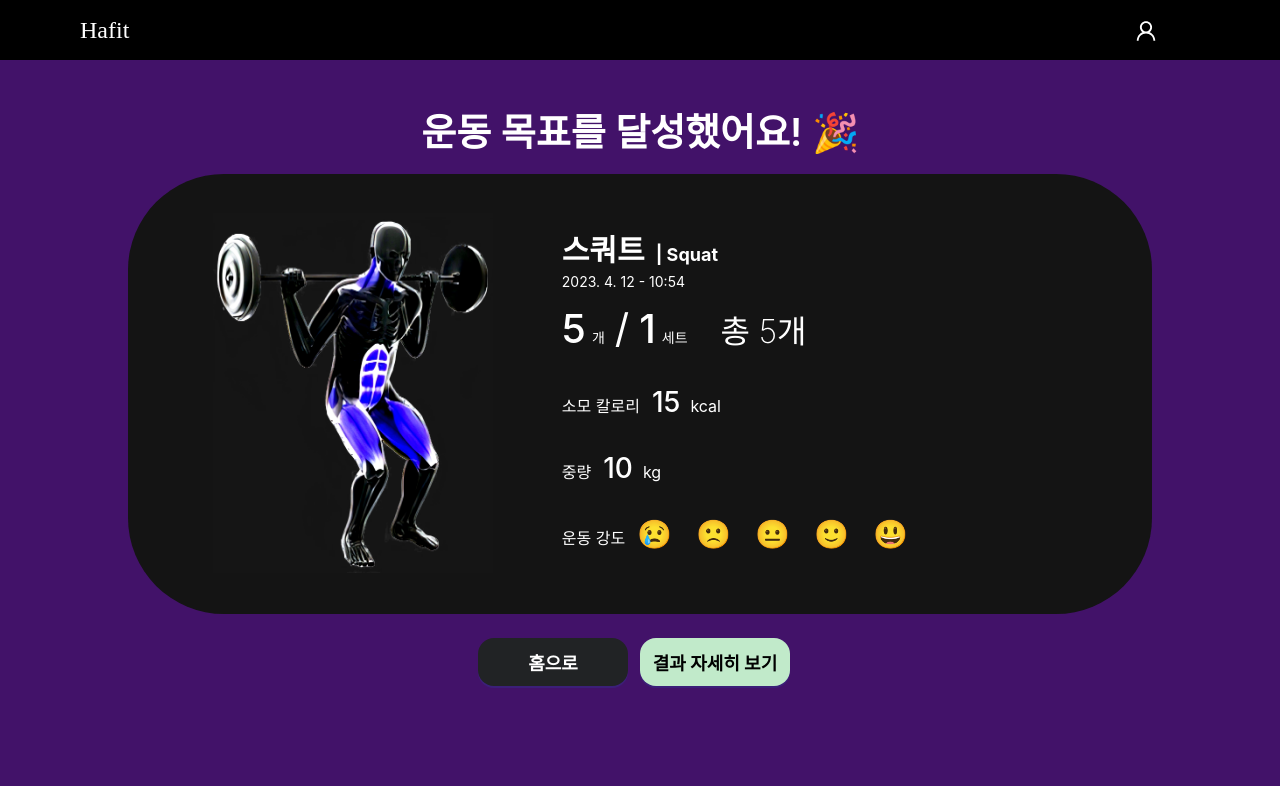
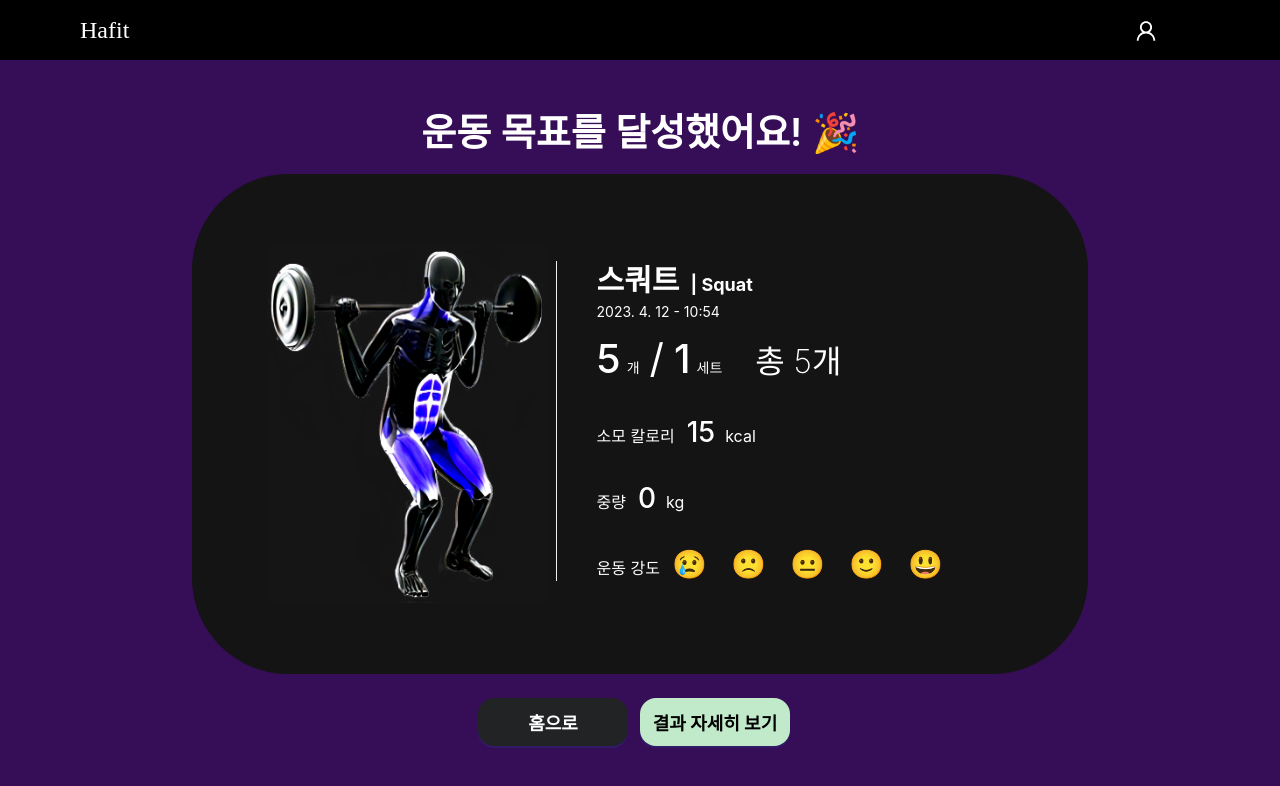
Before and after one commit to Team-HAFIT/HAFIT-Client, a React (Create React App) app in the folder hafit-fe/: page /exec/result in a window 1280 px wide. Shown: the top 786 px of the page. Built offline with nearby package versions, Linux system fonts and the light colour scheme; a web font is replaced by a local one.

Commit message:
[HOTFIX] 중간 평가 전, 급하게 수정 필요한 부분 처리

```diff
--- a/hafit-fe/src/App.js
+++ b/hafit-fe/src/App.js
@@ -42,6 +42,7 @@ function App() {
           <Route path="/prepare" element={<PreparingPage />} />
 
           <Route path="/main" element={<LoginMain />} />
+          <Route path="/mainpage" element={<LoginMain />} />
           <Route path="/squat/setting" element={<SquatSetting />} />
 
           <Route path="/exec/result" element={<SquatResult />} />
--- a/hafit-fe/src/components/MainNavbar.jsx
+++ b/hafit-fe/src/components/MainNavbar.jsx
@@ -76,9 +76,13 @@ function MainHeader() {
           <Link to="/calendar">모바일 메뉴2</Link>
         </Menu.Item>
       </React.Fragment>
-
+      <Menu.Item key="/exec/rest" >
+          <Link to="/exec/rest">
+            ...
+          </Link>
+        </Menu.Item>
       <Menu.Item style={{ marginLeft: "auto", marginRight: "80px" }}>
-        <Dropdown overlay={menu} trigger={["click"]}>
+       <Dropdown overlay={menu} trigger={["click"]}>
           <a
             href="/#"
             className="ant-dropdown-link"
--- a/hafit-fe/src/pages/JoinPage.jsx
+++ b/hafit-fe/src/pages/JoinPage.jsx
@@ -7,6 +7,7 @@ import {
   Row,
   Select,
   Typography,
+  Modal
 } from "antd";
 import React, { useState } from "react";
 import { useNavigate } from "react-router-dom";
@@ -24,6 +25,23 @@ const { Title } = Typography;
 const JoinPage = () => {
   const [loading, setLoading] = useState(false); // 요청 중 여부 상태 저장용 state
   const navigate = useNavigate(); // 페이지 이동을 위해 useNavigate hook 사용
+  const [form] = Form.useForm();
+  const [agreed, setAgreed] = useState(false);
+  const [phone, setPhone] = useState(""); // 전화번호 입력값 상태 저장
+  const [modalVisible, setModalVisible] = useState(false); // 모달 표시 여부 상태값
+
+  const handleAgreeChange = (e) => {
+    setAgreed(e.target.checked);
+  };
+
+  const handlePhoneChange = (value) => {
+    setPhone(JSON.parse(value)); // 전화번호 입력값 상태 업데이트
+  };
+
+  const handleOk = () => {
+    setModalVisible(false);
+    navigate("/intro"); // 로그인 성공 시 메인 페이지로 이동
+  };
 
   const onFinish = (values) => {
     setLoading(true); // 요청 시작 시 로딩 중 상태로 설정
@@ -31,14 +49,14 @@ const JoinPage = () => {
     // const { email, name, password, phone } = values; // 필요한 필드들을 추출하여 객체에 저장
 
     axios
-      .post("http://172.18.9.5:8080/user/signup", values, {
+      .post("http://172.20.3.123:8080/user/signup", values, {
         headers: {
           "Content-Type": "application/json", // 요청 헤더에 Content-Type 설정
         },
       })
       .then((response) => {
         console.log(response.data); // 응답 결과 출력
-        navigate("/intro"); // 로그인 성공 시 메인 페이지로 이동
+        setModalVisible(true);
       })
       .catch((error) => {
         console.error(error.response.data);
@@ -50,18 +68,6 @@ const JoinPage = () => {
 
   const onFinishFailed = (errorInfo) => {
     console.log("Failed:", errorInfo);
-  };
-
-  const [form] = Form.useForm();
-  const [agreed, setAgreed] = useState(false);
-  const [phone, setPhone] = useState(""); // 전화번호 입력값 상태 저장
-
-  const handleAgreeChange = (e) => {
-    setAgreed(e.target.checked);
-  };
-
-  const handlePhoneChange = (value) => {
-    setPhone(JSON.parse(value)); // 전화번호 입력값 상태 업데이트
   };
 
   return (
@@ -197,6 +203,18 @@ const JoinPage = () => {
         </Row>
       </div>
       <MyFooter />
+      <Modal // 모달 추가
+        visible={modalVisible}
+        title="환영합니다!"
+        onOk={handleOk}
+        onCancel={() => setModalVisible(false)}
+        centered
+        closable={false}
+      >
+        회원 가입을 축하합니다!
+        <br />
+        로그인 후 이용해주세요 ˙ᵕ˙
+      </Modal>
     </div>
   );
 };
--- a/hafit-fe/src/pages/LoginPage.jsx
+++ b/hafit-fe/src/pages/LoginPage.jsx
@@ -20,7 +20,7 @@ const LoginPage = () => {
     setLoading(true); // 요청 시작 시 로딩 중 상태로 설정
 
     axios
-      .post("http://172.18.9.5:8080/user/login", JSON.stringify(values), {
+      .post("http://172.20.3.123:8080/user/login", JSON.stringify(values), {
         headers: {
           "Content-Type": "application/json", // 요청 헤더에 Content-Type 설정
         },
--- a/hafit-fe/src/pages/Test2.jsx
+++ b/hafit-fe/src/pages/Test2.jsx
@@ -15,7 +15,7 @@ function Signup() {
     const user = { email, password, name, phone };
 
     axios
-      .post("http://172.26.8.73:8080/user/signup", user, {
+      .post("http://172.20.3.123:8080/user/signup", user, {
         headers: {
           "Content-Type": "application/json",
         },
--- a/hafit-fe/src/pages/exercises/RestTimerPage.jsx
+++ b/hafit-fe/src/pages/exercises/RestTimerPage.jsx
@@ -6,7 +6,7 @@ import Header from "../../components/MainNavbar";
 import "../../styles/pages/restTimerPage.css";
 
 const RestTimerPage = () => {
-  const [timer, setTimer] = useState(0);
+  const [timer, setTimer] = useState(3);
   const [isExpired, setIsExpired] = useState(false);
   const [setSelectedTime] = useState(0);
   const [inputTime, setInputTime] = useState(0);
--- a/hafit-fe/src/pages/exercises/squat/SquatResult.jsx
+++ b/hafit-fe/src/pages/exercises/squat/SquatResult.jsx
@@ -1,5 +1,7 @@
 import React from "react";
 import { Button, Col, Row, Typography } from "antd";
+import { Link } from "react-router-dom";
+
 import "../../../styles/pages/squatResult.css";
 
 import MainHeader from "../../../components/MainNavbar";
@@ -15,7 +17,7 @@ const SquatResult = () => {
   }. ${currentDate.getDate()} - ${currentDate.getHours()}:${currentDate.getMinutes()}`;
 
   return (
-    <div style={{backgroundColor: "#421269", height:"100vh"}}>
+    <div className="exec-result" style={{backgroundColor: "#360d57", height:"100vh"}}>
       <MainHeader />
       <Row justify="center" style={{ marginTop: "24px" }}>
         <Col>
@@ -25,10 +27,10 @@ const SquatResult = () => {
         </Col>
       </Row>
       <Row justify="center" align="middle"
-          style={{backgroundColor: "rgb(20, 20, 20)", borderRadius: "6rem", maxWidth: "80vw", margin: "auto" }}>
+          style={{backgroundColor: "rgb(20, 20, 20)", borderRadius: "6rem", maxWidth: "70vw", margin: "auto" }}>
         <Col xs={20} md={20}>
-          <Row justify="center" align="middle" style={{ minHeight: "440px" }}>
-            <Col xs={0} md={8}>
+          <Row justify="center" align="middle" style={{ minHeight: "500px" }}>
+            <Col xs={0} md={8} >
               <div>
                 <img src={SquatMuscle} alt="사진.스쿼트 자극 부위"
                 style={{
@@ -38,7 +40,7 @@ const SquatResult = () => {
               </div>
             </Col>
             <Col xs={24} md={16}>
-              <div style={{ textAlign: "left", color: "white", marginLeft:"64px", height: "100%" }}>
+              <div style={{ textAlign: "left", color: "white", marginLeft:"40px", height: "100%", borderLeft: "1px solid #eeeeee", paddingLeft: "40px" }}>
                 <Title level={2} style={{color: "white", marginBottom: "4px", fontWeight: "bold" }}>스쿼트 <span style={{fontSize: "18px", margin: "0 4px"}}>| Squat</span></Title>
                 <p style={{margin: 0 }}>{currentDateString}</p>
                 <p><span style={{fontSize: "40px", marginRight: "6px",fontWeight: "500"}}>5</span>개
@@ -50,7 +52,7 @@ const SquatResult = () => {
                   <span style={{fontSize: "16px", marginRight: "12px"}}>소모 칼로리</span><span style={{fontSize: "28px", fontWeight:"550", marginRight: "10px"}}>15</span><span style={{fontSize:"16px"}}>kcal</span>
                 </p>
                 <p style={{margin: "32px 0"}}>
-                <span style={{fontSize: "16px", marginRight: "12px"}}>중량</span><span style={{fontSize: "28px", fontWeight:"550", marginRight: "10px"}}>10</span><span style={{fontSize:"16px"}}>kg</span>
+                <span style={{fontSize: "16px", marginRight: "12px"}}>중량</span><span style={{fontSize: "28px", fontWeight:"550", marginRight: "10px"}}>0</span><span style={{fontSize:"16px"}}>kg</span>
                 </p>
                 <p style={{margin: "32px 0"}}>
                 <span style={{fontSize: "16px", marginRight: "12px"}}>운동 강도</span>
@@ -70,11 +72,16 @@ const SquatResult = () => {
           <div style={{ marginTop: "24px" }}>
             <Button type="primary"
             style={{ marginRight: "12px", width:"150px", height: "48px", backgroundColor: "#212325", fontSize:"18px", fontWeight: "600", borderRadius: "16px" }}>
-              홈으로
+              <Link to="/mainpage">
+                홈으로
+              </Link>
             </Button>
             <Button type="primary"
             style={{ marginRight: "12px", width:"150px", height: "48px", backgroundColor: "#c1eaca", color:"black", fontSize:"18px", fontWeight: "700", borderRadius: "16px" }}>
-              결과 자세히 보기</Button>
+              <Link to="/prepare">
+                결과 자세히 보기
+              </Link>
+            </Button>
           </div>
         </Col>
       </Row>
--- a/hafit-fe/src/pages/exercises/squat/SquatSetting.jsx
+++ b/hafit-fe/src/pages/exercises/squat/SquatSetting.jsx
@@ -15,7 +15,7 @@ const SqautSetting = () => {
         setLoading(true); // 요청 시작 시 로딩 중 상태로 설정
 
         axios
-          .post("http://172.26.24.217:8080/setexec", JSON.stringify(values), {
+          .post("http://172.20.3.123:8080/setexec", JSON.stringify(values), {
             headers: {
               "Content-Type": "application/json", // 요청 헤더에 Content-Type 설정
             },
--- a/hafit-fe/src/pages/test.jsx
+++ b/hafit-fe/src/pages/test.jsx
@@ -28,7 +28,7 @@ function Test() {
   const handleSubmit = (e) => {
     e.preventDefault();
     axios
-      .post("http://172.26.24.217:8080/update", user, {
+      .post("http://172.20.3.123:8080/update", user, {
         headers: {
           "Content-Type": "application/json",
         },
--- a/hafit-fe/src/styles/pages/squatResult.css
+++ b/hafit-fe/src/styles/pages/squatResult.css
@@ -1,10 +1,9 @@
-
-
 .exercise-result-header {
   text-align: center;
   font-size: 24px;
   font-weight: bold;
   margin: 40px 0;
+
 }
 
 .exercise-result-main {
```
